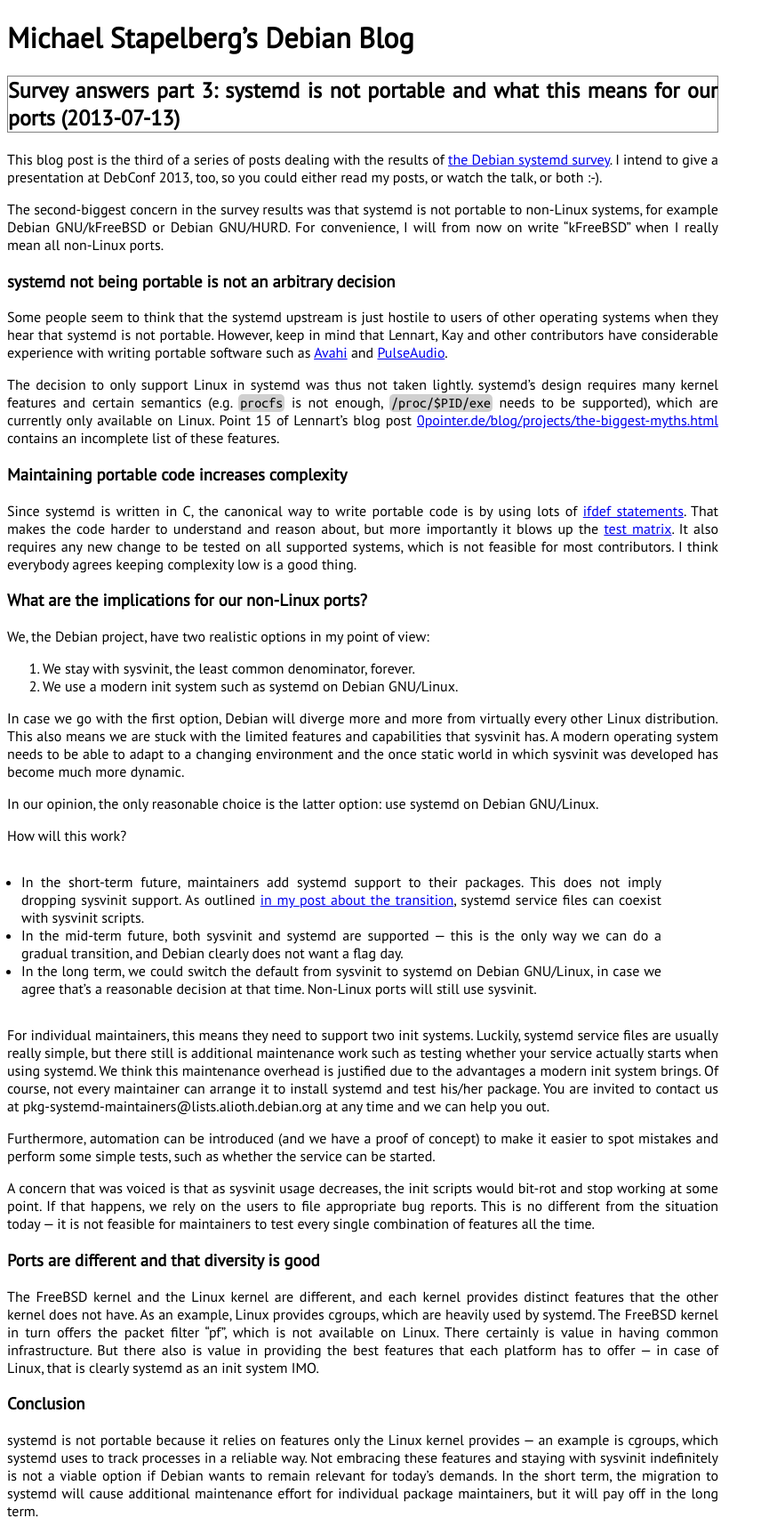
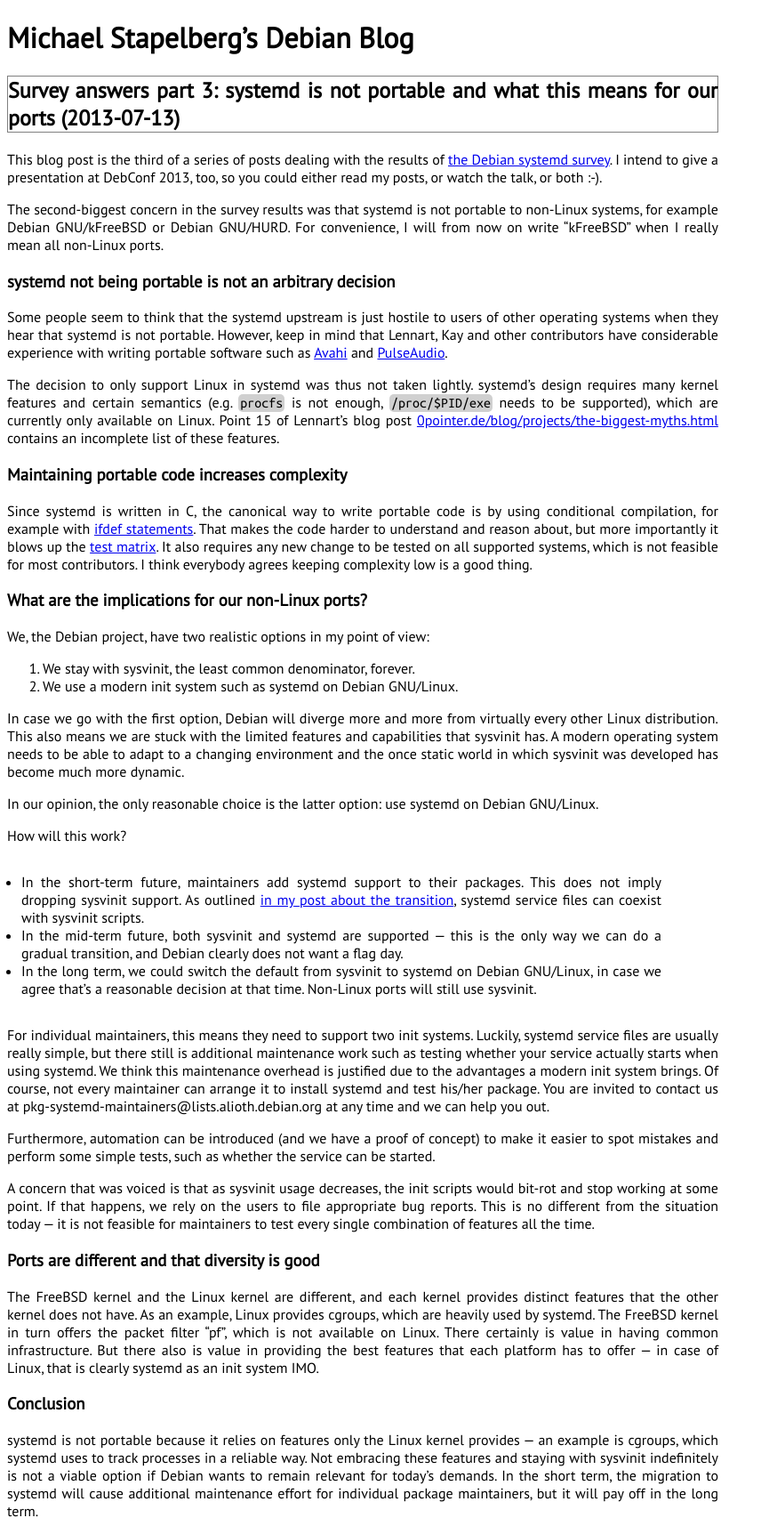
Before and after one commit to stapelberg/pdo-blog, a Jekyll site: the page built from _posts/2013-07-13-systemd-not-portable.html, in a window 1280 px wide. Shown: the whole page at 89% size, without its empty margins (0-865 px from the left). Built offline with Jekyll 4.4.1, drawn with Linux system fonts in a browser that asks for light colours.

Commit message:
this is about conditional compilation, not necessarily via ifdefs (Thanks Helmut)

```diff
--- a/_posts/2013-07-13-systemd-not-portable.html
+++ b/_posts/2013-07-13-systemd-not-portable.html
@@ -42,7 +42,7 @@
 
 <p>
 Since systemd is written in C, the canonical way to write portable code is by
-using lots of <a
+using conditional compilation, for example with <a
 href="http://en.wikipedia.org/wiki/C_preprocessor#Conditional_compilation">ifdef
 statements</a>. That makes the code harder to understand and reason about, but
 more importantly it blows up the <a
```
